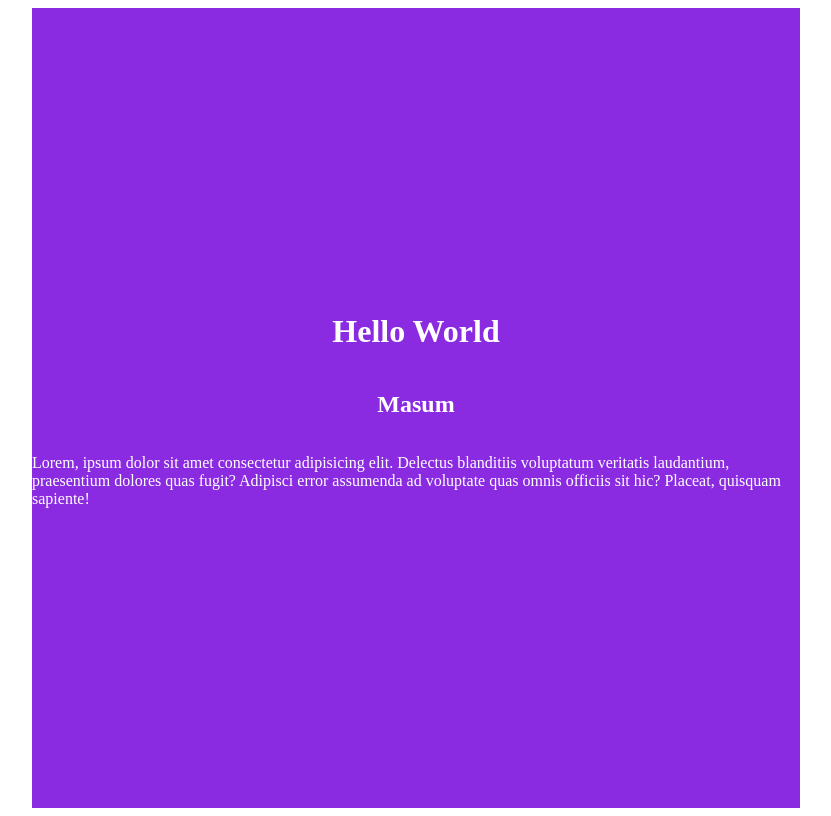
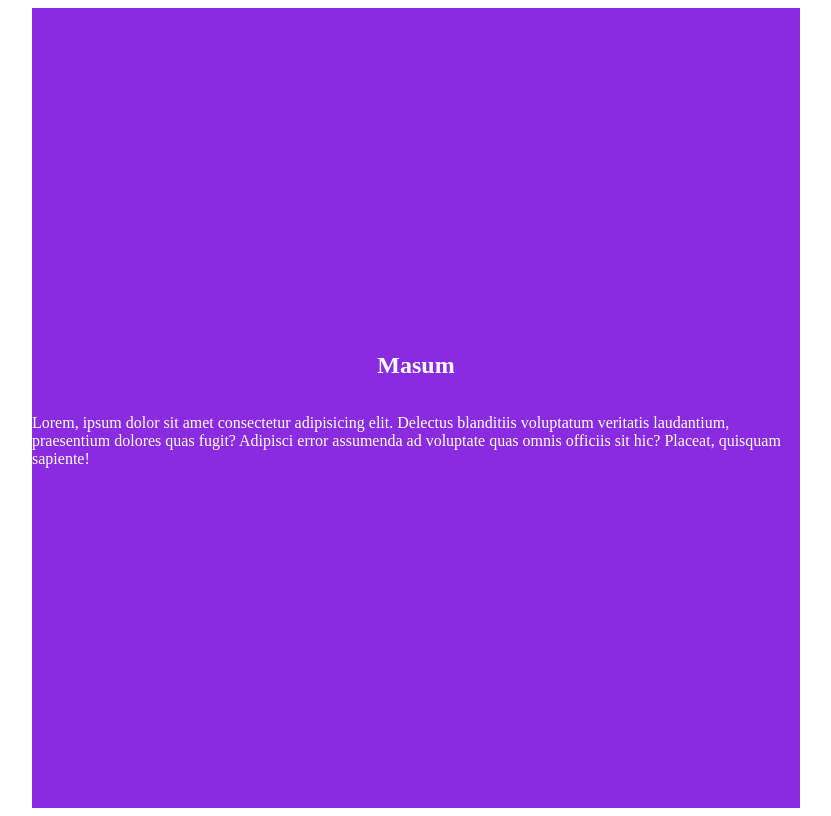
Before and after one commit to masumvekariya25/c_programing, a plain HTML site: page index.html in a window 1280 px wide. Shown: the whole page, without its empty margins (224-1055 px from the left). Drawn offline with Linux system fonts and the light colour scheme.

Commit message:
main heading deleted

```diff
--- a/index.html
+++ b/index.html
@@ -20,7 +20,6 @@
 </head>
 <body>
     <div class="center">
-        <h1 style="text-align: center;">Hello World</h1>
         <h2>Masum</h2>
         <p>Lorem, ipsum dolor sit amet consectetur adipisicing elit. Delectus blanditiis voluptatum veritatis laudantium, praesentium dolores quas fugit? Adipisci error assumenda ad voluptate quas omnis officiis sit hic? Placeat, quisquam sapiente!</p>
     </div>
```
